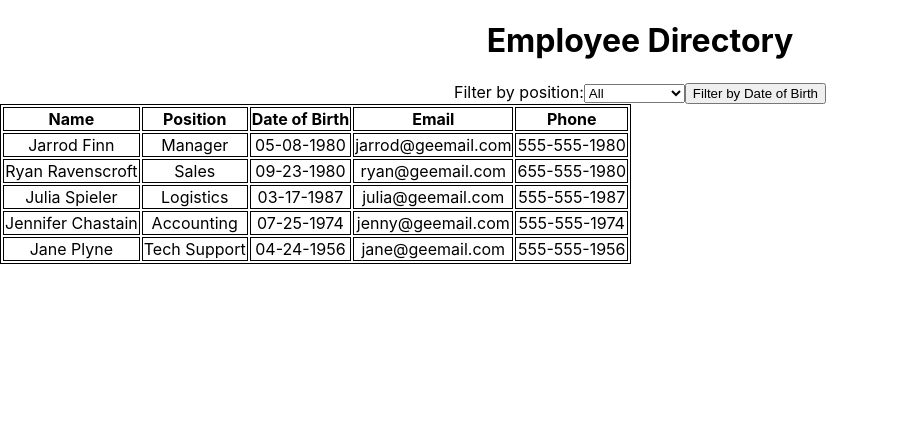
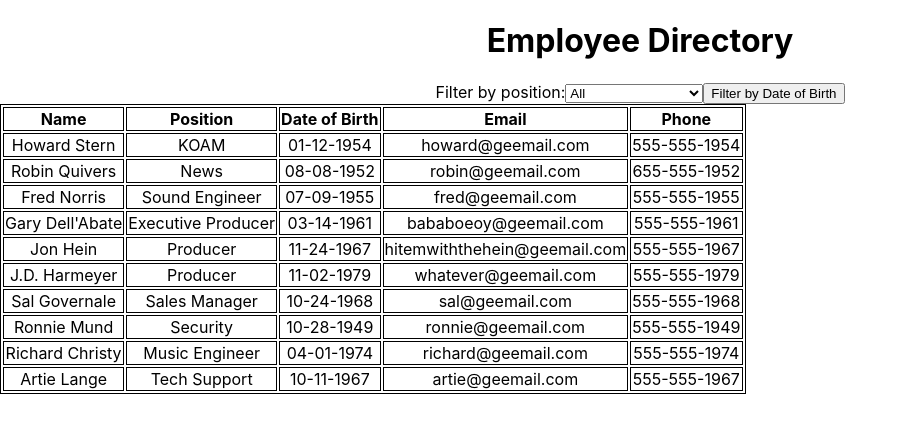
Before and after one commit to jarrodfinn/Employee-Directory, a React (Create React App) app: page / in a window 1280 px wide. Shown: the top 432 px of the page, without its empty margins (0-908 px from the left). Built offline with nearby package versions, Linux system fonts and the light colour scheme.

Commit message:
updated employees.json

```diff
--- a/public/employees.json
+++ b/public/employees.json
@@ -1,42 +1,77 @@
 [
   {
     "id": "1",
-    "name": "Jarrod Finn",
-    "position": "Manager",
-    "dob": "05-08-1980",
-    "email": "jarrod@geemail.com",
-    "phone": "555-555-1980"
+    "name": "Howard Stern",
+    "position": "KOAM",
+    "dob": "01-12-1954",
+    "email": "howard@geemail.com",
+    "phone": "555-555-1954"
   },
   {
     "id": "2",
-    "name": "Ryan Ravenscroft",
-    "position": "Sales",
-    "dob": "09-23-1980",
-    "email": "ryan@geemail.com",
-    "phone": "655-555-1980"
+    "name": "Robin Quivers",
+    "position": "News",
+    "dob": "08-08-1952",
+    "email": "robin@geemail.com",
+    "phone": "655-555-1952"
   },
   {
     "id": "3",
-    "name": "Julia Spieler",
-    "position": "Logistics",
-    "dob": "03-17-1987",
-    "email": "julia@geemail.com",
-    "phone": "555-555-1987"
+    "name": "Fred Norris",
+    "position": "Sound Engineer",
+    "dob": "07-09-1955",
+    "email": "fred@geemail.com",
+    "phone": "555-555-1955"
   },
   {
     "id": "4",
-    "name": "Jennifer Chastain",
-    "position": "Accounting",
-    "dob": "07-25-1974",
-    "email": "jenny@geemail.com",
-    "phone": "555-555-1974"
+    "name": "Gary Dell'Abate",
+    "position": "Executive Producer",
+    "dob": "03-14-1961",
+    "email": "bababoeoy@geemail.com",
+    "phone": "555-555-1961"
   },
   {
     "id": "5",
-    "name": "Jane Plyne",
+    "name": "Jon Hein",
+    "position": "Producer",
+    "dob": "11-24-1967",
+    "email": "hitemwiththehein@geemail.com",
+    "phone": "555-555-1967"
+  }, {
+    "id": "6",
+    "name": "J.D. Harmeyer",
+    "position": "Producer",
+    "dob": "11-02-1979",
+    "email": "whatever@geemail.com",
+    "phone": "555-555-1979"
+  }, {
+    "id": "7",
+    "name": "Sal Governale",
+    "position": "Sales Manager",
+    "dob": "10-24-1968",
+    "email": "sal@geemail.com",
+    "phone": "555-555-1968"
+  }, {
+    "id": "8",
+    "name": "Ronnie Mund",
+    "position": "Security",
+    "dob": "10-28-1949",
+    "email": "ronnie@geemail.com",
+    "phone": "555-555-1949"
+  }, {
+    "id": "9",
+    "name": "Richard Christy",
+    "position": "Music Engineer",
+    "dob": "04-01-1974",
+    "email": "richard@geemail.com",
+    "phone": "555-555-1974"
+  }, {
+    "id": "10",
+    "name": "Artie Lange",
     "position": "Tech Support",
-    "dob": "04-24-1956",
-    "email": "jane@geemail.com",
-    "phone": "555-555-1956"
+    "dob": "10-11-1967",
+    "email": "artie@geemail.com",
+    "phone": "555-555-1967"
   }
 ]
--- a/public/index.html
+++ b/public/index.html
@@ -24,7 +24,7 @@
       work correctly both with client-side routing and a non-root public URL.
       Learn how to configure a non-root public URL by running `npm run build`.
     -->
-    <title>React App</title>
+    <title>Employee Tracker</title>
   </head>
   <body>
     <noscript>You need to enable JavaScript to run this app.</noscript>
--- a/src/components/dataArea.js
+++ b/src/components/dataArea.js
@@ -68,13 +68,19 @@ export default class DataArea extends Component {
         <label for="position">Filter by position:</label>
         <select onChange={this.handlePositionChange} id="position">
           <option value="All">All</option>
-          <option value="Manager">Manager</option>
-          <option value="Sales">Sales</option>
-          <option value="Logistics">Logistics</option>
-          <option value="Accounting">Accounting</option>
+          <option value="KOAM">KOAM</option>
+          <option value="News">News</option>
+          <option value="Sound Engineer">Sound Engineer</option>
+          <option value="Executive Producer">Executive Producer</option>
+          <option value="Producer">Producer</option>
+          <option value="Sales Manager">Sales Manager</option>
+          <option value="Security">Security</option>
+          <option value="Music Engineer">Music Engineer</option>
           <option value="Tech Support">Tech Support</option>
         </select>
-        <button type='button' onClick={this.sortByDateOfBirth}>Filter by Date of Birth</button>
+        <button type="button" onClick={this.sortByDateOfBirth}>
+          Filter by Date of Birth
+        </button>
         <table>
           <thead>
             <tr>
```
Also changed, not shown: 1 other file (tests, documents, lock files or other folders).
